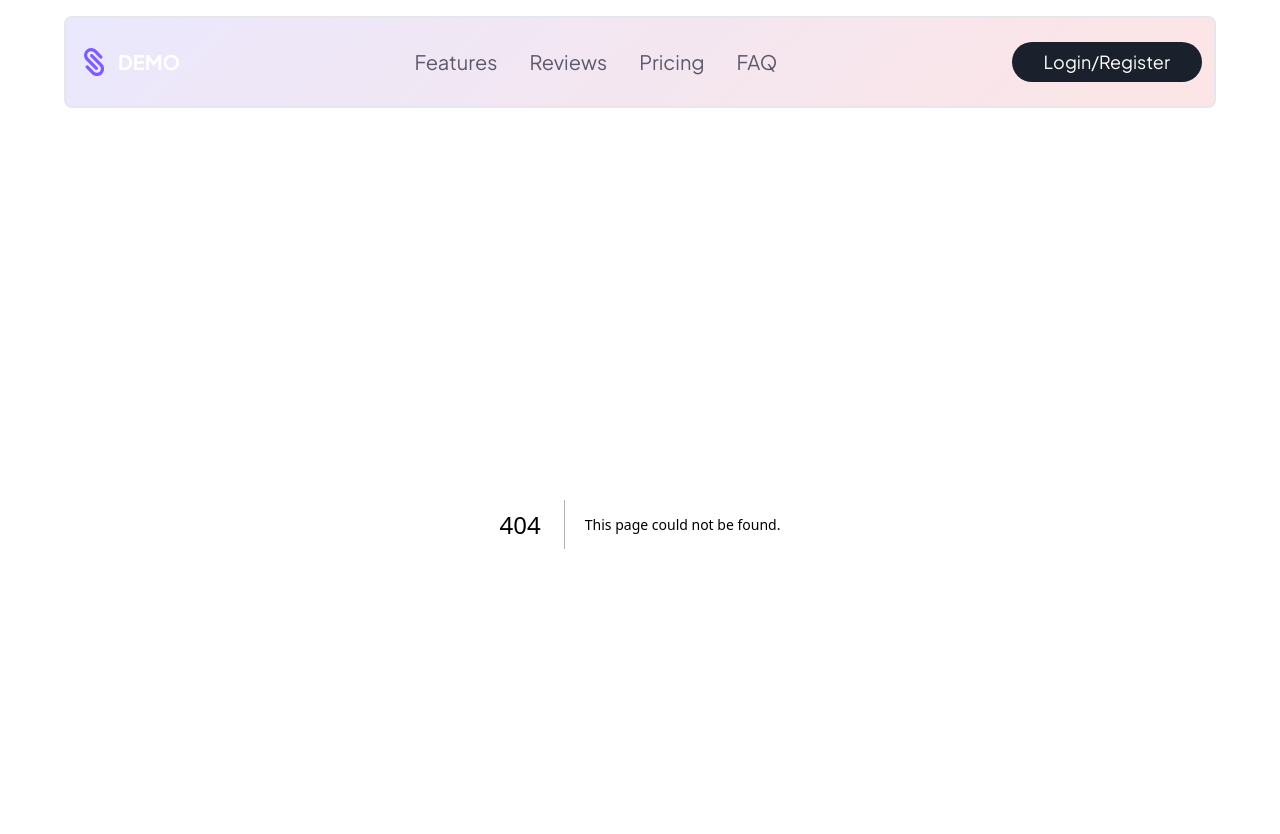
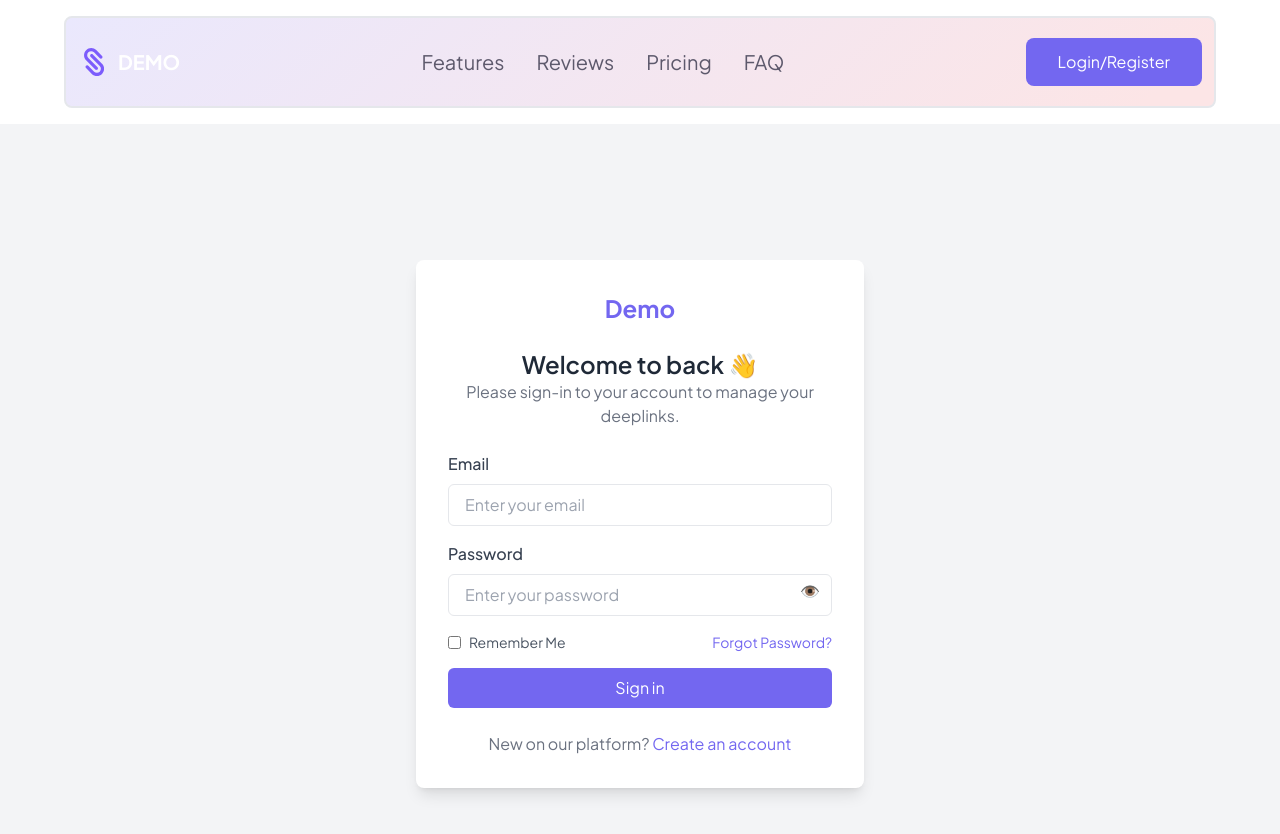
Before and after one commit to sandkingdev/landing-page-example, a Next.js app: page /Login in a window 1280 px wide. Before the commit this address had no page. Shown: the top 834 px of the page. Built offline with nearby package versions, Linux system fonts and the light colour scheme.

Commit message:
login modal created

```diff
--- /dev/null
+++ b/app/Login/page.tsx
@@ -0,0 +1,89 @@
+"use client"
+
+import React from "react"
+
+const LoginPage = () => {
+  return (
+    <div className="flex items-center justify-center min-h-screen bg-gray-100">
+      <div className="w-full max-w-md bg-white rounded-lg shadow-lg p-8">
+        {/* Logo */}
+        <div className="flex justify-center mb-6">
+          <h1 className="text-2xl font-bold text-[#7367F0]">Demo</h1>
+        </div>
+
+        {/* Welcome Message */}
+        <h2 className="text-2xl font-semibold text-center text-gray-800">
+          Welcome to back 👋
+        </h2>
+        <p className="text-center text-gray-500 mb-6">
+          Please sign-in to your account to manage your deeplinks.
+        </p>
+
+        {/* Login Form */}
+        <form>
+          <div className="mb-4">
+            <label htmlFor="email" className="block text-gray-700 font-medium">
+              Email
+            </label>
+            <input
+              id="email"
+              type="email"
+              placeholder="Enter your email"
+              className="w-full px-4 py-2 mt-2 border rounded-md focus:outline-none focus:ring focus:ring-[#7367F0]"
+            />
+          </div>
+          <div className="mb-4">
+            <label
+              htmlFor="password"
+              className="block text-gray-700 font-medium"
+            >
+              Password
+            </label>
+            <div className="relative">
+              <input
+                id="password"
+                type="password"
+                placeholder="Enter your password"
+                className="w-full px-4 py-2 mt-2 border rounded-md focus:outline-none focus:ring focus:ring-[#7367F0]"
+              />
+              <button
+                type="button"
+                className="absolute inset-y-0 right-3 text-gray-500"
+              >
+                👁️
+              </button>
+            </div>
+          </div>
+          <div className="mb-4 flex items-center justify-between">
+            <label className="flex items-center">
+              <input
+                type="checkbox"
+                className="text-[#7367F0] focus:ring-[#7367F0] focus:outline-none"
+              />
+              <span className="ml-2 text-sm text-gray-600">Remember Me</span>
+            </label>
+            <a href="#" className="text-sm text-[#7367F0] hover:underline">
+              Forgot Password?
+            </a>
+          </div>
+          <button
+            type="submit"
+            className="w-full bg-[#7367F0] text-white py-2 rounded-md hover:bg-[#5a52c9] transition duration-300"
+          >
+            Sign in
+          </button>
+        </form>
+
+        {/* Create Account */}
+        <p className="text-center text-gray-500 mt-6">
+          New on our platform?{" "}
+          <a href="#" className="text-[#7367F0] hover:underline">
+            Create an account
+          </a>
+        </p>
+      </div>
+    </div>
+  )
+}
+
+export default LoginPage
--- a/components/Button/index.tsx
+++ b/components/Button/index.tsx
@@ -1,17 +1,16 @@
-import { cva, VariantProps } from "class-variance-authority";
-import Link from "next/link";
+import Link from "next/link"
+import { VariantProps, cva } from "class-variance-authority"
 
 type ButtonBaseProps = VariantProps<typeof buttonClasses>
 
 type ButtonProps = ButtonBaseProps & {
-    label: string;
-    href?: string;
-    className?: string;
-};
-
+  label: string
+  href?: string
+  className?: string
+}
 
 const buttonClasses = cva(
-    "w-full flex flex-row justify-center items-center text-center whitespace-nowrap sm:w-fit sm:px-8 py-3 text-lg rounded-full disabled:cursor-not-allowed disabled:opacity-50 focus:scale-95 transition-transform",
+  "w-full flex flex-row justify-center items-center text-center whitespace-nowrap sm:w-fit sm:px-8 py-3 text-lg rounded-lg disabled:cursor-not-allowed disabled:opacity-50 focus:scale-95 transition-transform",
   {
     variants: {
       variant: {
@@ -33,28 +32,29 @@ const buttonClasses = cva(
       variant: "primary",
       size: "medium",
     },
-    });
+  }
+)
 
-export const Button = ({ label, href, variant, size, ...props }: ButtonProps) => {
-    const classes = buttonClasses({ variant, size, className: props.className });
+export const Button = ({
+  label,
+  href,
+  variant,
+  size,
+  ...props
+}: ButtonProps) => {
+  const classes = buttonClasses({ variant, size, className: props.className })
 
   if (href) {
     return (
-            <Link
-                href={href}
-                className={classes}
-                {...props}
-            >
+      <Link href={href} className={classes} {...props}>
         {label}
       </Link>
-        );
+    )
   }
 
   return (
-        <button
-            {...props}
-            className={classes}>
+    <button {...props} className={classes}>
       {label}
     </button>
-    );
-};
+  )
+}
--- a/components/Container/index.tsx
+++ b/components/Container/index.tsx
@@ -8,9 +8,9 @@ interface ContainerProps {
 const Container = ({ children, bgColor }: ContainerProps) => {
   return (
     <div
-      className={`container sm:my-28 my-9 mx-auto px-7 sm:px-10 lg:px-10 bg-[${bgColor}] relative  `}
+      className={`container sm:my-28 my-5 mx-auto px-7 sm:px-10 lg:px-10 bg-[${bgColor}] relative  `}
     >
-      <div className="flex flex-col items-center gap-4 py-10 ">{children}</div>
+      <div className="flex flex-col items-center gap-4 ">{children}</div>
     </div>
   )
 }
--- a/components/Layout/Navbar/index.tsx
+++ b/components/Layout/Navbar/index.tsx
@@ -84,16 +84,13 @@ const MainNav = () => {
             ))}
           </nav>
           <div className="hidden lg:flex items-center space-x-4">
-            <Button
-              variant="secondary"
-              size="nav"
-              label="Login/Register"
-              className={`${
-                isScrolled
-                  ? "bg-[#7367f0] text-white"
-                  : "text-white bg-[#7367f0]"
-              }`}
-            />
+            <div className="hidden lg:flex items-center space-x-4">
+              <Link href="/Login">
+                <button className="flex flex-row gap-3 px-8 py-3 bg-[#7367F0] text-white rounded-lg hover:bg-[#5a52c9]">
+                  Login/Register
+                </button>
+              </Link>
+            </div>
           </div>
           {isMenuOpen && (
             <nav className="absolute top-full bg-white w-full h-screen shadow-md left-0 right-0 lg:hidden transition-all ease-in-out">
```
Lines whose indentation alone changed are shown as unchanged.
